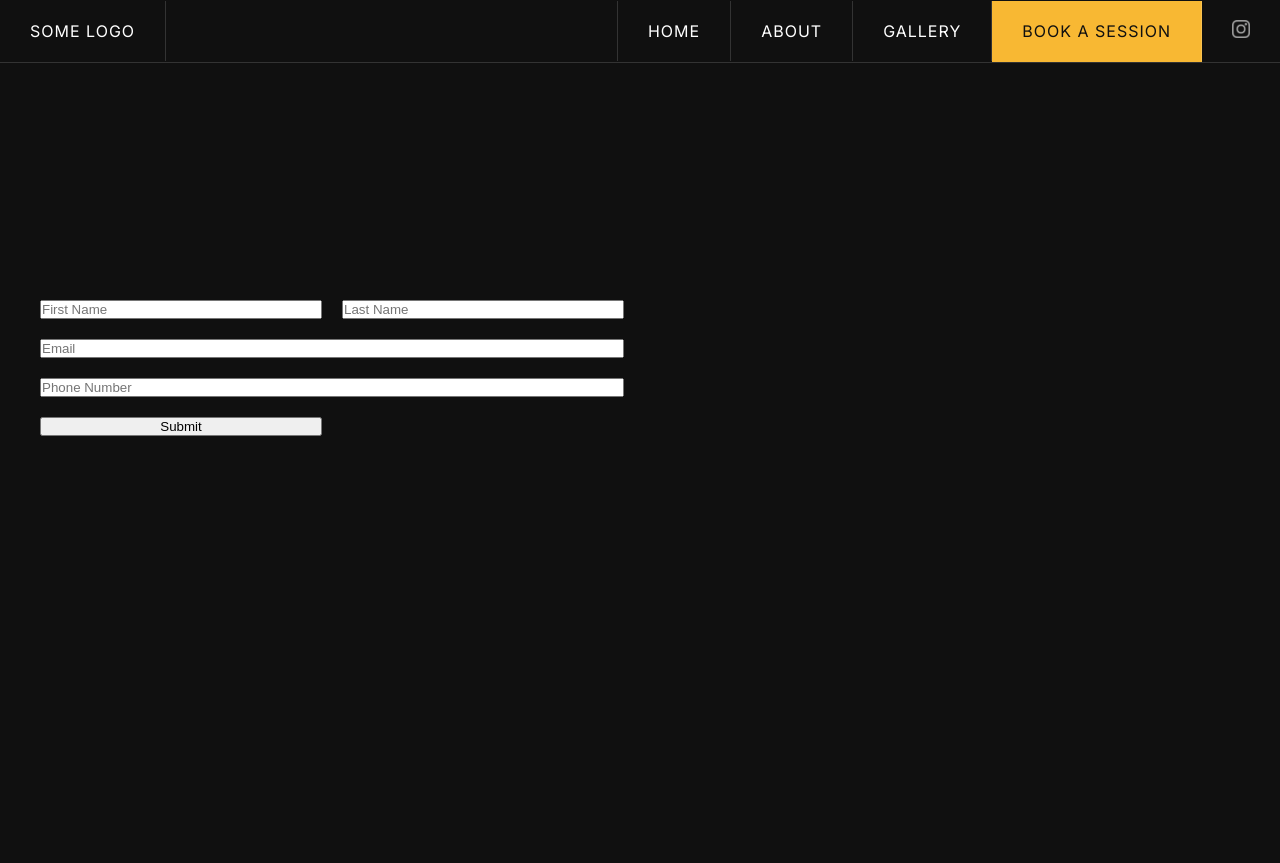
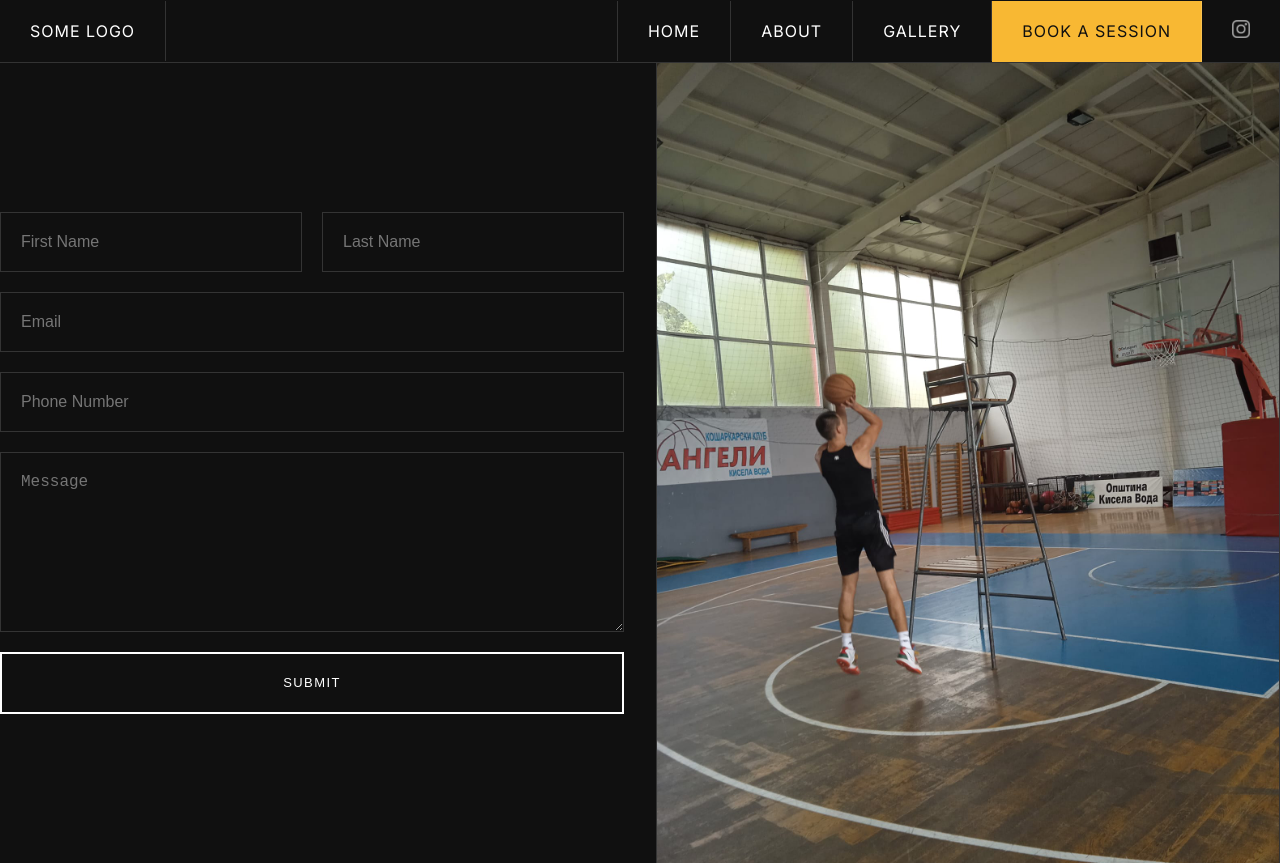
Before and after one commit to krsticzoran/basketball-coach, a Next.js app: page /book-a-session in a window 1280 px wide. Before the commit the page ends 800 px from the top, so only its background shows below. Built offline with nearby package versions, Linux system fonts and the light colour scheme.

Commit message:
form style

```diff
--- a/app/book-a-session/page.js
+++ b/app/book-a-session/page.js
@@ -1,4 +1,7 @@
 import classes from '@/styles/pages/book-a-session.module.scss'
+import style from '@/styles/components/ui/button.module.scss'
+import Image from 'next/image'
+import trainingSession from '../../public/book-a-session.jpeg'
 
 export default function Contact() {
   return (
@@ -21,10 +24,23 @@ export default function Contact() {
             className={classes[`full-width`]}
             required
           />
-          <button type='submit'>Submit</button>
+          <textarea
+            placeholder='Message'
+            name='message'
+            maxLength={5000}
+            className={classes[`full-width`]}
+          />
+          <button
+            type='submit'
+            className={`${classes[`full-width`]} ${style.button}`}
+          >
+            Submit
+          </button>
         </form>
       </div>
-      <div></div>
+      <div className={classes['image-container']}>
+        <Image src={trainingSession} />
+      </div>
     </div>
   )
 }
--- a/styles/pages/book-a-session.module.scss
+++ b/styles/pages/book-a-session.module.scss
@@ -2,18 +2,60 @@
 @use '../utilities/mixins' as *;
 
 .contact {
-  @include container;
   @include grid(2, center);
-  margin-top: 30rem;
+  padding-top: 6.3rem;
+
   .data {
     form {
       display: grid;
       grid-template-columns: 1fr 1fr;
-      grid-column-gap: 20px;
-      grid-row-gap: 20px;
+      grid-column-gap: 2rem;
+      grid-row-gap: 2rem;
+
+      input,
+      textArea {
+        color: $white;
+        border: 1px solid $border;
+        background-color: $transparent;
+        @include spacing(padding, 0, 3);
+        @include font-size(s);
+      }
+
+      input {
+        height: 6rem;
+        &:focus {
+          outline: none;
+          border: 2px solid $white;
+        }
+      }
+
+      textArea {
+        height: 18rem;
+        @include spacing(padding-top, 3);
+
+        &:focus {
+          outline: none;
+          border: 2px solid $white;
+        }
+      }
+
       .full-width {
         grid-column: span 2;
       }
     }
   }
+  .image-container {
+    width: 100%;
+    max-height: 100vh;
+    overflow: hidden;
+    border: 1px solid $border;
+    border-bottom: none;
+    border-top: none;
+
+    img {
+      height: 100%;
+      width: 100%;
+      object-fit: cover;
+    }
+  }
 }
```
Also changed, not shown: public/book-a-session.jpeg (added).
